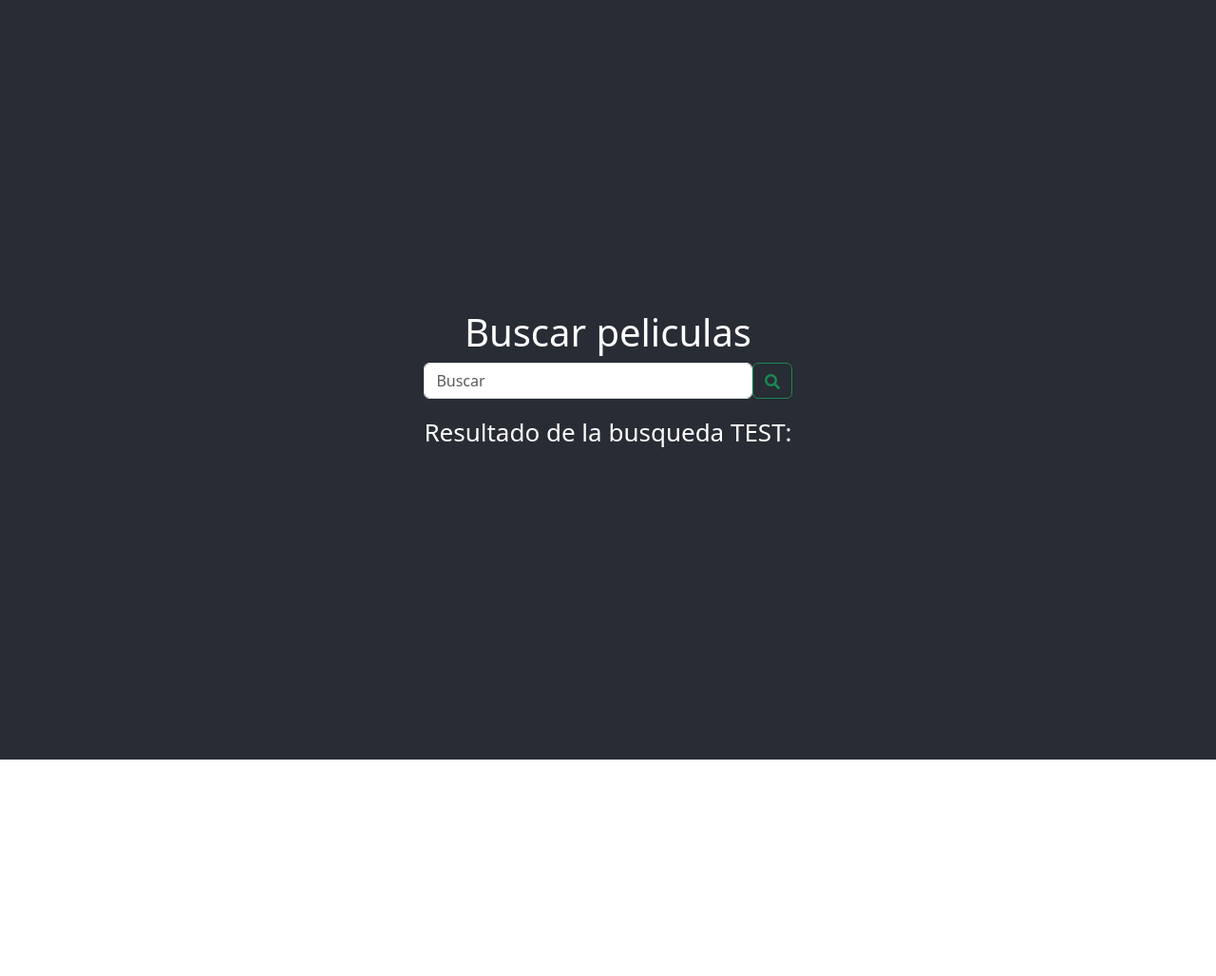
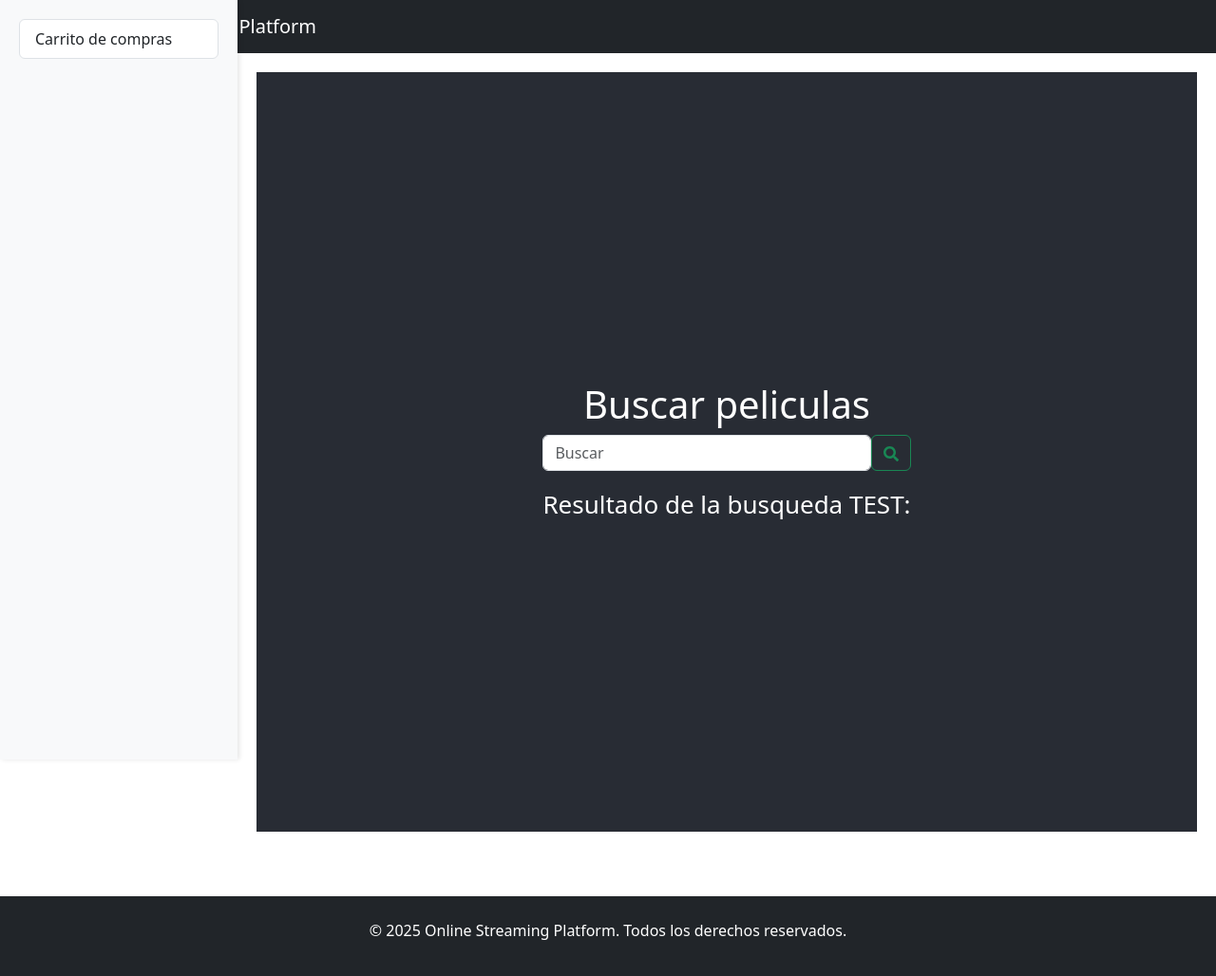
Before and after one commit to mivanpv/online-streaming-plataform, a React (Create React App) app: page / in a window 1280 px wide. Shown: the top 1028 px of the page at 95% size. Before the commit the page ends 800 px from the top, so only its background shows below. Built offline with nearby package versions, Linux system fonts and the light colour scheme.

Commit message:
componentes carrito de compra, header y fotter

```diff
--- a/package.json
+++ b/package.json
@@ -9,6 +9,7 @@
     "react-bootstrap": "^2.10.7",
     "react-dom": "^19.0.0",
     "react-icons": "^5.4.0",
+    "react-router-dom": "^7.1.1",
     "react-scripts": "5.0.1",
     "web-vitals": "^4.2.4"
   },
--- a/src/App.css
+++ b/src/App.css
@@ -1,7 +1,15 @@
-.App {
-  text-align: center;
+html, body, #root, .App {
+  height: 100%;
+  margin: 0;
+  display: flex;
+  flex-direction: column;
 }
 
+.App {
+  display: flex;
+  flex-direction: column;
+  min-height: 100vh;
+}
 .App-logo {
   height: 40vmin;
   pointer-events: none;
@@ -36,3 +44,25 @@
     transform: rotate(360deg);
   }
 }
+
+.sidebar-menu {
+  width: 250px;
+  position: fixed;
+  top: 0;
+  left: 0;
+  height: 100%;
+  background-color: #f8f9fa;
+  padding: 20px;
+  box-shadow: 2px 0 5px rgba(0, 0, 0, 0.1);
+}
+
+.content {
+  flex: 1;
+}
+
+footer {
+  background-color: #343a40;
+  color: white;
+  padding: 1rem 0;
+  text-align: center;
+}
--- a/src/App.js
+++ b/src/App.js
@@ -1,15 +1,32 @@
-import logo from './logo.svg';
+import React from 'react';
+import { BrowserRouter as Router, Routes, Route } from 'react-router-dom';
 import './App.css';
 import SearchBar from './components/SearchBar';
+import SidebarMenu from './components/SidebarMenu';
+import Header from './components/Header';
+import ShoppingCart from './components/ShoppingCart';
+import Footer from './components/Footer';
 
 function App() {
   return (
-    <div className="App">
-      <header className="App-header">
-        <h1>Buscar peliculas</h1>
-        <SearchBar></SearchBar>
-      </header>
-    </div>
+    <Router>
+      <div className="App">
+        <Header />
+        <SidebarMenu />
+        <div className="content" style={{ marginLeft: '250px', padding: '20px' }}>
+          <Routes>
+            <Route path="/carrito-de-compras" element={<ShoppingCart />} />
+            <Route path="/" element={
+              <header className="App-header">
+                <h1>Buscar peliculas</h1>
+                <SearchBar />
+              </header>
+            } />
+          </Routes>
+        </div>
+        <Footer />
+      </div>
+    </Router>
   );
 }
 
--- /dev/null
+++ b/src/components/Footer.jsx
@@ -0,0 +1,18 @@
+import React from 'react';
+import { Container, Row, Col } from 'react-bootstrap';
+
+function Footer() {
+  return (
+    <footer className="bg-dark text-white mt-5 p-4 text-center">
+      <Container>
+        <Row>
+          <Col>
+            <p>&copy; {new Date().getFullYear()} Online Streaming Platform. Todos los derechos reservados.</p>
+          </Col>
+        </Row>
+      </Container>
+    </footer>
+  );
+}
+
+export default Footer;
--- /dev/null
+++ b/src/components/Header.jsx
@@ -0,0 +1,14 @@
+import React from 'react';
+import { Navbar, Container } from 'react-bootstrap';
+
+function Header() {
+  return (
+    <Navbar bg="dark" variant="dark">
+      <Container>
+        <Navbar.Brand href="#home">Online Streaming Platform</Navbar.Brand>
+      </Container>
+    </Navbar>
+  );
+}
+
+export default Header;
--- /dev/null
+++ b/src/components/ShoppingCart.jsx
@@ -0,0 +1,12 @@
+import React from 'react';
+
+function ShoppingCart() {
+  return (
+    <div>
+      <h2>Carrito de Compras</h2>
+      <p>Aquí puedes ver los artículos en tu carrito de compras.</p>
+    </div>
+  );
+}
+
+export default ShoppingCart;
--- /dev/null
+++ b/src/components/SidebarMenu.jsx
@@ -0,0 +1,17 @@
+import React from 'react';
+import { ListGroup } from 'react-bootstrap';
+import { Link } from 'react-router-dom';
+
+function SidebarMenu() {
+  return (
+    <div className="sidebar-menu">
+      <ListGroup>
+        <ListGroup.Item action as={Link} to="/carrito-de-compras">
+          Carrito de compras
+        </ListGroup.Item>
+      </ListGroup>
+    </div>
+  );
+}
+
+export default SidebarMenu;
```
Also changed, not shown: 1 other file (tests, documents, lock files or other folders).
